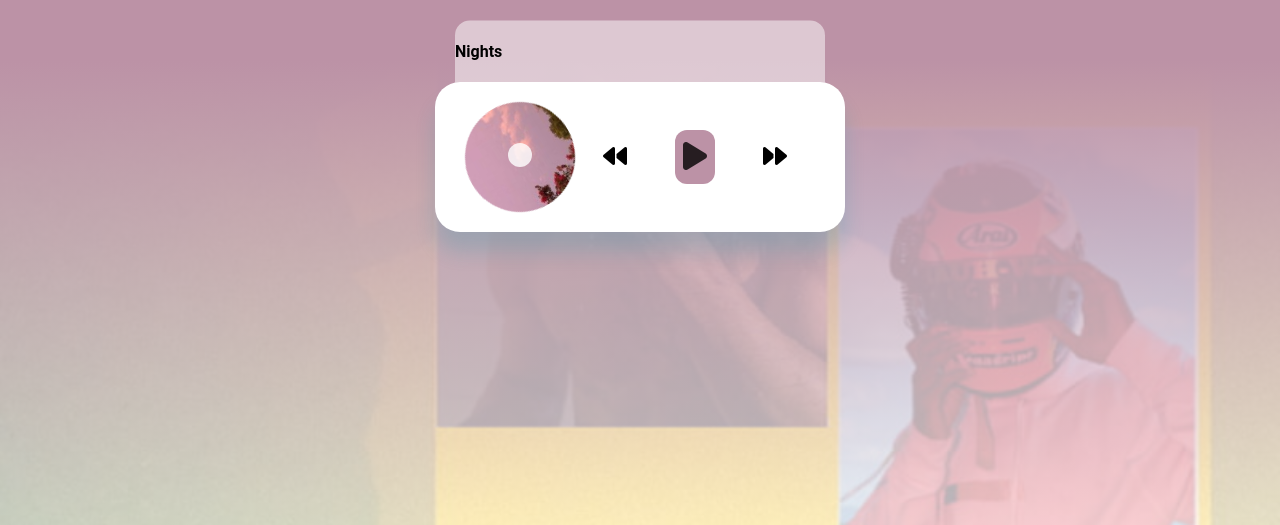
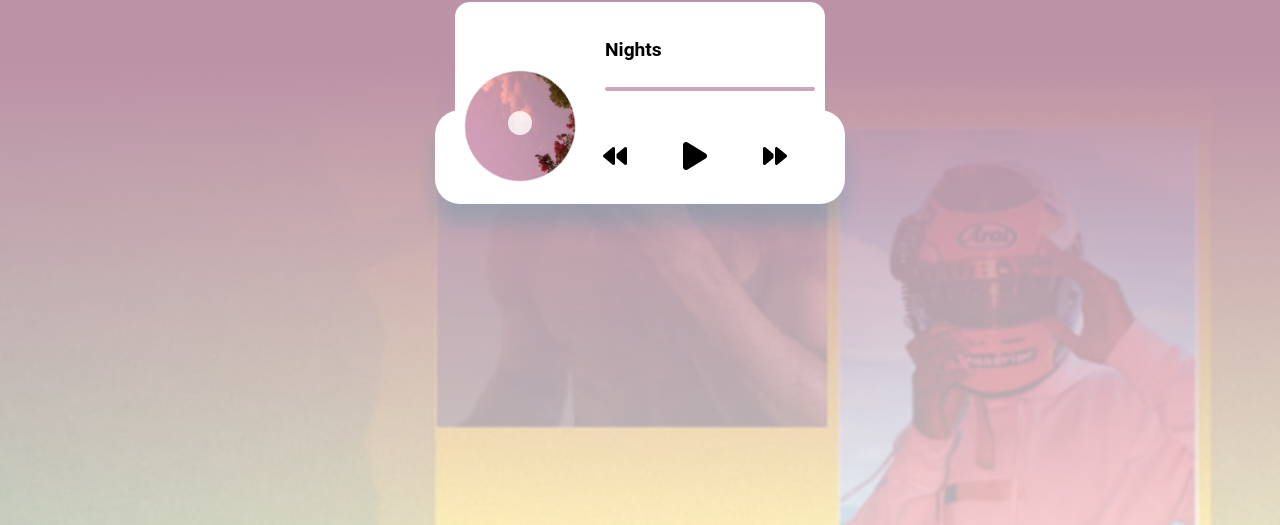
Before and after one commit to iyifr/Blonded-, a plain HTML site: page index.html in a window 1280 px wide. Shown: the part 291-816 px from the top of the page. Drawn offline with nearby package versions, Linux system fonts and the light colour scheme.

Commit message:
Probably the final commit for the css file

```diff
--- a/style.css
+++ b/style.css
@@ -52,7 +52,8 @@ h1 {
 .img-box {
 	position: relative;
 	width: 110px;
-	height: 110px;
+	bottom: 110%;
+
 
 
 
@@ -64,7 +65,7 @@ h1 {
 	width: 1.5rem;
 	position: absolute;
 	left: 50%;
-	bottom: 30%;
+	bottom: -40%;
 	border-radius: 50%;
 	transform: translate(-50% , -50%);
 
@@ -146,7 +147,7 @@ h1 {
 
 
 .action-btn-big {
-	background-color:  rgb(188, 146, 166);
+	background-color: inherit;
 	border: 0;
 	font-size: 2em;
 	cursor: pointer;
@@ -155,12 +156,12 @@ h1 {
     border-radius: 12px;
     padding: 0.5rem;
     transition: 0.5s;
-    color: rgba(0,0,0,0.8);
+    color: inherit;
 
 }
 
 .music-info {
-	background-color: rgba(255,255,255,0.5);
+	background-color: inherit;
 	border-radius: 15px 15px 0 0 ;
 	position: absolute;
 	top: 0;
@@ -168,8 +169,32 @@ h1 {
 	width: calc(100% - 40px);
 	opacity: 0 ;
 	transform: translateY(0%);
+	padding: 10px 10px 10px 150px;
+	transition: transform 0.3s ease-in opacity 0.3s ease-in;
+	font-size: 1.2rem;
+	font-weight: bold;
 }
+
+
 .music-container.play .music-info {
 	opacity: 1;
 	transform: translateY(-100%);
 }
+
+.progress-container {
+	background: rgba(188, 146, 166, 0.8);
+	border-radius: 5px;
+	cursor: pointer;
+	margin: 10px 0;
+	height: 4px;
+	width: 100%;
+
+}
+
+.progress {
+	background-color: rgba(0,0,0,0.5);
+	border-radius: 5px;
+	height: 100%;
+	width: 0%;
+	transition: width 0.1s linear
+}
```
